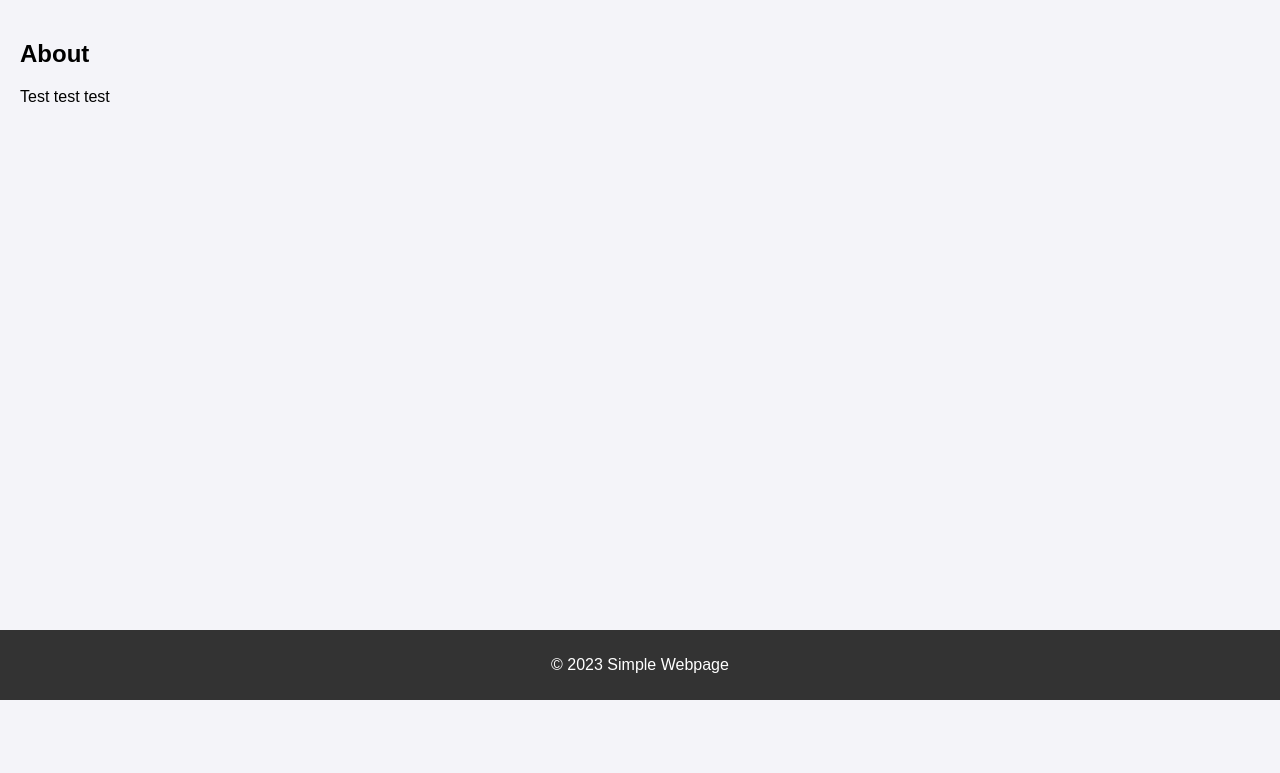
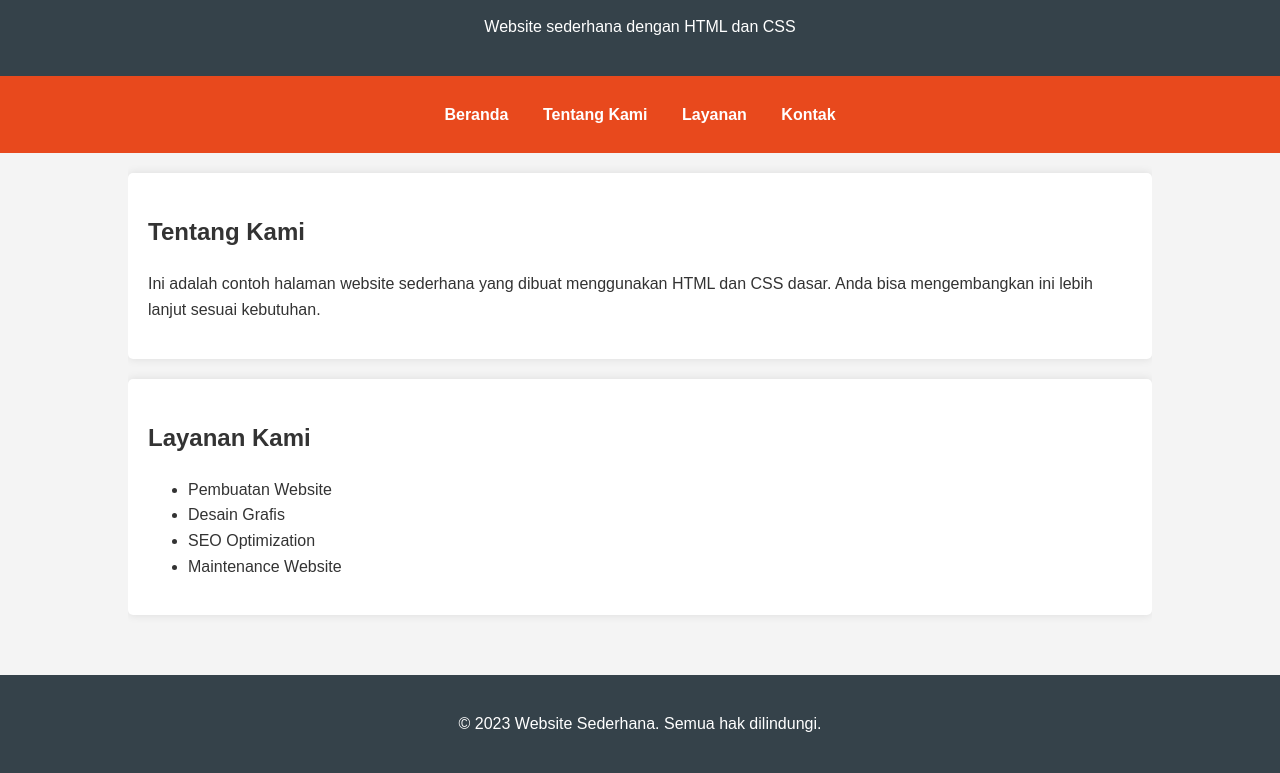
Before and after one commit to aryy-hue/test-aws, a plain HTML site: page index.html in a window 1280 px wide. Shown: the part 100-873 px from the top of the page. Before the commit the page ends 800 px from the top, so only its background shows below. Drawn offline with Linux system fonts and the light colour scheme.

Commit message:
sec push

```diff
--- a/index.html
+++ b/index.html
@@ -1,46 +1,118 @@
 <!DOCTYPE html>
-<html lang="en">
+<html lang="id">
 <head>
     <meta charset="UTF-8">
     <meta name="viewport" content="width=device-width, initial-scale=1.0">
-    <title>Simple Webpage</title>
+    <title>Website Sederhana</title>
     <style>
+        /* CSS Styling */
         body {
             font-family: Arial, sans-serif;
+            line-height: 1.6;
             margin: 0;
             padding: 0;
-            background-color: #f4f4f9;
+            color: #333;
+            background-color: #f4f4f4;
         }
+
         header {
-            background-color: #4CAF50;
+            background: #35424a;
             color: white;
-            padding: 10px 0;
+            padding: 20px 0;
             text-align: center;
         }
-        main {
+
+        nav {
+            background: #e8491d;
+            padding: 10px;
+        }
+
+        nav ul {
+            padding: 0;
+            list-style: none;
+            text-align: center;
+        }
+
+        nav li {
+            display: inline;
+            margin: 0 15px;
+        }
+
+        nav a {
+            color: white;
+            text-decoration: none;
+            font-weight: bold;
+        }
+
+        .container {
+            width: 80%;
+            margin: auto;
+            overflow: hidden;
+            padding: 20px 0;
+        }
+
+        section {
             padding: 20px;
+            background: white;
+            margin-bottom: 20px;
+            border-radius: 5px;
+            box-shadow: 0 0 10px rgba(0,0,0,0.1);
         }
+
         footer {
-            background-color: #333;
+            background: #35424a;
             color: white;
             text-align: center;
-            padding: 10px 0;
-            position: fixed;
-            width: 100%;
-            bottom: 0;
+            padding: 20px;
+            margin-top: 20px;
+        }
+
+        @media (max-width: 768px) {
+            .container {
+                width: 95%;
+            }
+
+            nav li {
+                display: block;
+                margin: 10px 0;
+            }
         }
     </style>
 </head>
 <body>
     <header>
-        <h1>Welcome to My Simple Webpage</h1>
+        <h1>Selamat Datang di Website Saya</h1>
+        <p>Website sederhana dengan HTML dan CSS</p>
     </header>
-    <main>
-        <h2>About</h2>
-        <p>Test test test</p>
-    </main>
+
+    <nav>
+        <ul>
+            <li><a href="#">Beranda</a></li>
+            <li><a href="#">Tentang Kami</a></li>
+            <li><a href="#">Layanan</a></li>
+            <li><a href="#">Kontak</a></li>
+        </ul>
+    </nav>
+
+    <div class="container">
+        <section>
+            <h2>Tentang Kami</h2>
+            <p>Ini adalah contoh halaman website sederhana yang dibuat menggunakan HTML dan CSS dasar. Anda bisa mengembangkan ini lebih lanjut sesuai kebutuhan.</p>
+        </section>
+
+        <section>
+            <h2>Layanan Kami</h2>
+            <ul>
+                <li>Pembuatan Website</li>
+                <li>Desain Grafis</li>
+                <li>SEO Optimization</li>
+                <li>Maintenance Website</li>
+            </ul>
+        </section>
+    </div>
+
     <footer>
-        <p>&copy; 2023 Simple Webpage</p>
+        <p>&copy; 2023 Website Sederhana. Semua hak dilindungi.</p>
     </footer>
 </body>
 </html>
```
